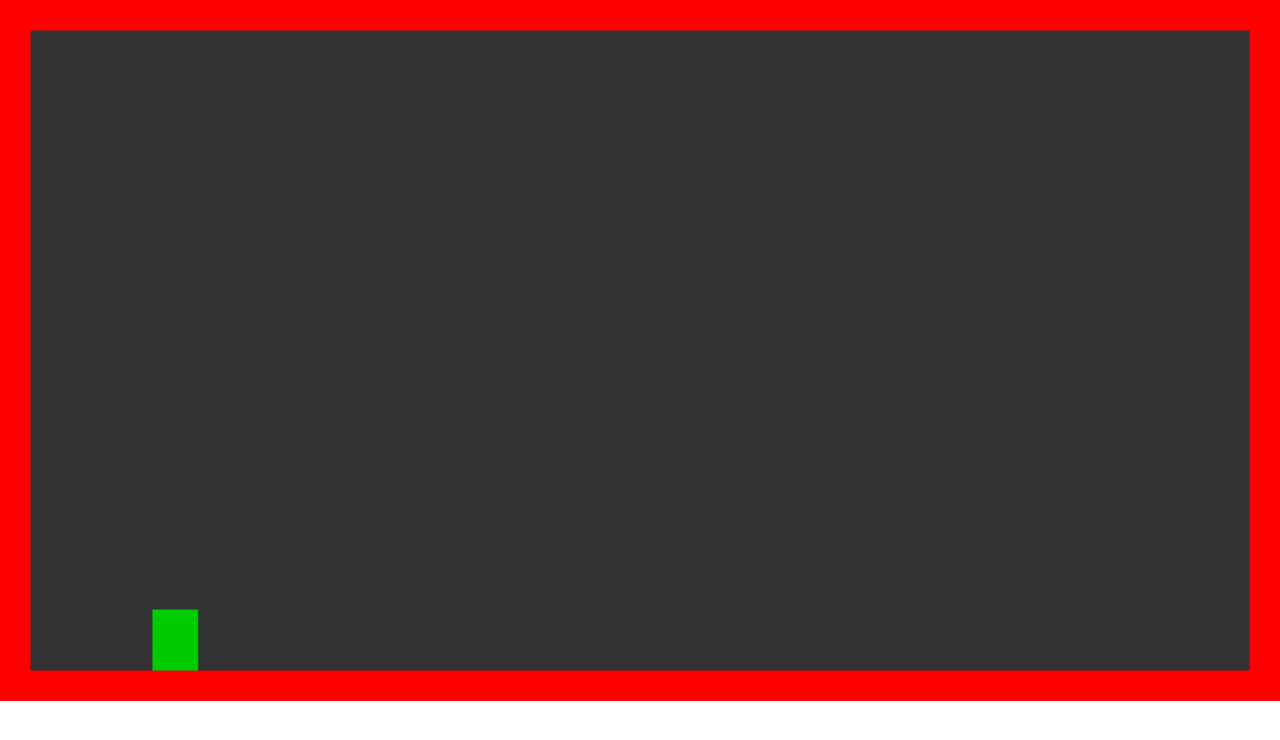
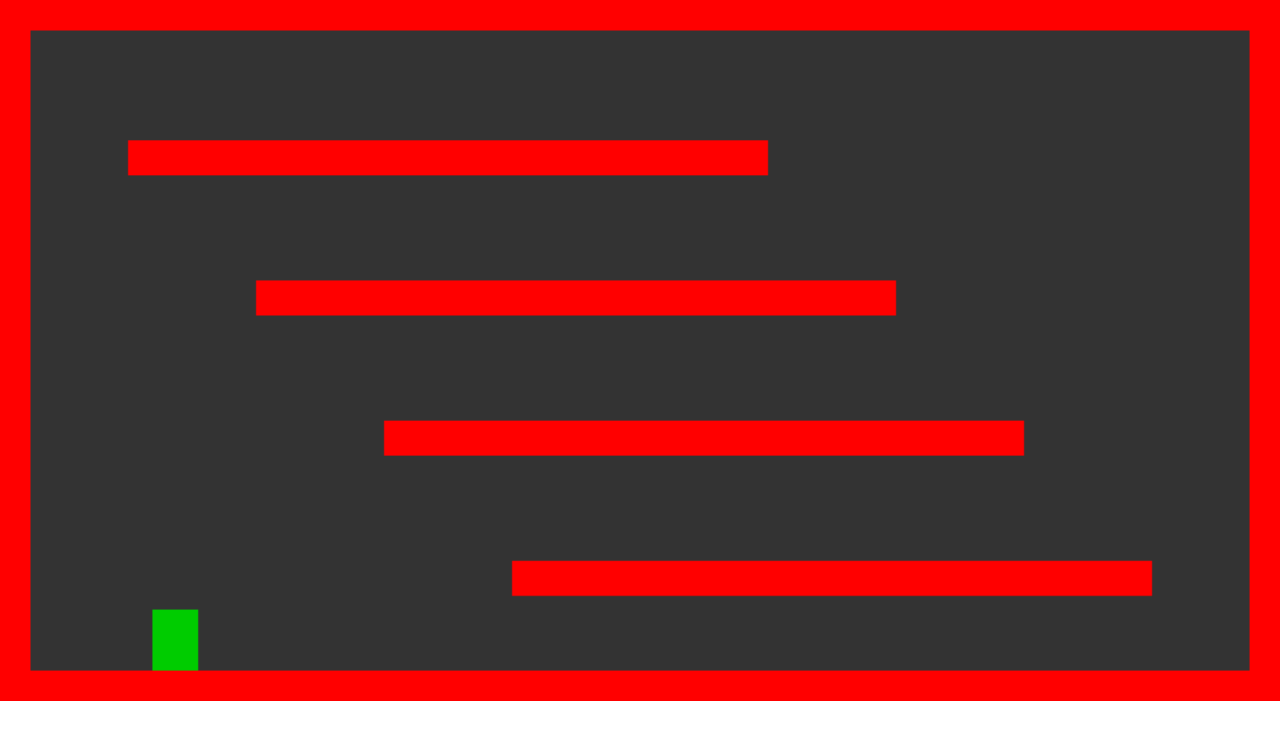
Before and after one commit to 550055/Shuki, a plain HTML site: page index.html in a window 1280 px wide. Drawn offline with Linux system fonts and the light colour scheme.

Commit message:
SK: add move and add collision

```diff
--- a/index.html
+++ b/index.html
@@ -4,7 +4,6 @@
   <head>
     <title>Shuki</title>
     <link rel="stylesheet" type="text/css" href="style.css">
-    <script type="text/javascript" src="js/app.js"></script>
     <script type="text/javascript" src="js/utils/collision.js"></script>
     <script type="text/javascript" src="js/utils/keyboard.js"></script>
     <script type="text/javascript" src="js/utils/text.js"></script>
--- a/js/app.js
+++ b/js/app.js
@@ -14,7 +14,7 @@ var load = function() {
   var canvas = document.getElementById('game');
   var data = {
     x: canvas.offsetLeft,
-    y: canvas.oddsetTop,
+    y: canvas.offsetTop,
     width: canvas.width,
     height: canvas.height,
     context: canvas.getContext('2d')
--- a/js/elements/player.js
+++ b/js/elements/player.js
@@ -5,16 +5,63 @@ var player = {
   height: 40,
   backgroundColor: '#0C0',
   speed: 3,
+  jumpForce: null,
+  maxJumpForce: 6,
   score: 0,
+  checkCollision: function() {
+    var i, collisionSide, hasCollisionBottom = false;
+    for (i = 0; i < game.elements.length; i++) {
+      collisionSide = collision.boxesSide(player, game.elements[i]);
+      if(collisionSide) {
+        if(collisionSide === 'left' && keyboard.left) {
+          this.x += this.speed;
+        } else if(collisionSide === 'right' && keyboard.right) {
+          this.x -= this.speed;
+        } else if(collisionSide === 'top') {
+          if(this.jumpForce >= 0) {
+            this.jumpForce = -0.2;
+          }
+        } else if(collisionSide === 'bottom') {
+          this.jumpForce = null;
+          this.y = game.elements[i].y - this.height;
+          hasCollisionBottom = true;
+        }
+      }
+    }
+    if(!hasCollisionBottom && this.jumpForce === null) {
+      this.jumpForce = -0.2;
+    }
+  },
   move: function() {
     if(keyboard.left) {
       this.x -= this.speed;
     } else if(keyboard.right) {
       this.x += this.speed;
     }
+    if(typeof this.jumpForce === 'number'){
+      if(this.jumpForce >= - this.maxJumpForce){
+        this.y -= this.jumpForce;
+        this.jumpForce -= 0.2;
+      } else{
+        this.jumpForce = null;
+      }
+    }
+  },
+  checkJump: function() {
+    if(keyboard.up && this.jumpForce === null){
+      this.jumpForce = this.maxJumpForce;
+    }
+  },
+  fixNumbers: function(){
+    if(typeof this.x === 'number') this.x = Math.round(this.x * 100) / 100;
+    if(typeof this.y === 'number') this.y = Math.round(this.y * 100) / 100;
+    if(typeof this.jumpForce === 'number') this.jumpForce = Math.round(this.jumpForce * 100) / 100;
   },
   update: function() {
+    this.fixNumbers();
+    this.checkJump();
     this.move();
+    this.checkCollision();
   },
   init: function() {
     this.y = wall.list['bottom'].y - this.height;
--- a/js/game.js
+++ b/js/game.js
@@ -9,59 +9,65 @@ var game = {
   lastStateChange: 30,
   elements: [],
   start: function(canvas) {
-    game.x = canvas.x;
-    game.y = canvas.y;
-    game.width = canvas.width;
-    game.height = canvas.height;
-    game.context = canvas.context;
-    game.state = gameStatesEnum.playing;
-    wall.create('top', 0, -980, game.width, 1000);
-    wall.create('bottom', 0, game.height-20, game.width, 1000);
-    wall.create('left', -980, 0, 1000, game.height);
-    wall.create('right', game.width-20, 0, 1000, game.height);
-    game.elements.push(wall.list.top);
-    game.elements.push(wall.list.bottom);
-    game.elements.push(wall.list.left);
-    game.elements.push(wall.list.right);
-    game.elements.push(player);
+    this.x = canvas.x;
+    this.y = canvas.y;
+    this.width = canvas.width;
+    this.height = canvas.height;
+    this.context = canvas.context;
+    this.state = gameStatesEnum.playing;
+    wall.create('top', 0, -980, this.width, 1000);
+    wall.create('bottom', 0, this.height-20, this.width, 1000);
+    wall.create('left', -980, 0, 1000, this.height);
+    wall.create('right', this.width-20, 0, 1000, this.height);
+    wall.create('i1', this.width*0.1, this.height*0.2, this.width*0.5, this.height*0.05);
+    wall.create('i2', this.width*0.2, this.height*0.4, this.width*0.5, this.height*0.05);
+    wall.create('i3', this.width*0.3, this.height*0.6, this.width*0.5, this.height*0.05);
+    wall.create('i4', this.width*0.4, this.height*0.8, this.width*0.5, this.height*0.05);
+    for (var key in wall.list) {
+      if (wall.list.hasOwnProperty(key)) {
+        this.elements.push(wall.list[key]);
+      }
+    }
+    this.elements.push(player);
     for (var i = 0; i < game.elements.length; i++) {
-      game.elements[i].init();
+      this.elements[i].init();
     }
-    setInterval(game.update, 1000/60);
+    setInterval(this.update.bind(this), 1000/60);
   },
   pause: function() {
-    if(game.state === gameStatesEnum.pause) {
-      game.state = gameStatesEnum.playing;
-    } else if(game.state === gameStatesEnum.playing) {
-      game.state = gameStatesEnum.pause;
+    if(this.state === gameStatesEnum.pause) {
+      this.state = gameStatesEnum.playing;
+    } else if(this.state === gameStatesEnum.playing) {
+      this.state = gameStatesEnum.pause;
     }
-    game.lastStateChange = 0;
+    this.lastStateChange = 0;
   },
   win: function() {},
   over: function() {},
   update: function() {
-    ++game.lastStateChange;
-    if(game.state === gameStatesEnum.playing) {
-      for (var i = 0; i < game.elements.length; i++) {
-        game.elements[i].update();
+    ++this.lastStateChange;
+    if(this.state === gameStatesEnum.playing) {
+      for (var i = 0; i < this.elements.length; i++) {
+        this.elements[i].update();
       }
     }
     if(keyboard.p && game.lastStateChange > 30) {
-      game.pause();
+      this.pause();
     }
-    game.render();
+    this.render();
   },
   render: function() {
-    if(game.state === gameStatesEnum.playing) {
-      game.context.fillStyle = game.backgroundColor;
-      game.context.fillRect(game.x, game.y, game.width, game.height);
-      for (var i = 0; i < game.elements.length; i++) {
-        game.elements[i].render();
+    if(this.state === gameStatesEnum.playing) {
+      this.context.fillStyle = this.backgroundColor;
+      this.context.fillRect(this.x, this.y, this.width, this.height);
+      //llamo a render de todos los objetos del juego
+      for (var i = 0; i < this.elements.length; i++) {
+        this.elements[i].render();
       }
     } else {
-      game.context.fillStyle = 'rgba(50, 50, 50, 0.01)';
-      game.context.fillRect(game.x, game.y, game.width, game.height);
-      switch(game.state) {
+      this.context.fillStyle = 'rgba(50, 50, 50, 0.01)';
+      this.context.fillRect(this.x, this.y, this.width, this.height);
+      switch(this.state) {
         case gameStatesEnum.pause:
           text.draw('Pausa', '#fff');
           break;
--- a/js/utils/collision.js
+++ b/js/utils/collision.js
@@ -9,7 +9,7 @@ var collision = {
       (boxA.y + boxA.height) > boxB.y;
   },
   circles: function(circleA, circleB) {
-    if (circleA === circleB) {
+    if(circleA === circleB) {
       return false;
     }
     return Math.abs(circleA.x - circleB.x) < (circleA.radius + circleB.radius) &&
@@ -30,7 +30,7 @@ var collision = {
   },
   boxesSide: function(boxA, boxB) {
     if(boxA === boxB) {
-      return false;
+      return null;
     }
     var collision = null;
     //Check if the 2 rectangle's centers are close enough to be colliding
--- a/style.css
+++ b/style.css
@@ -3,7 +3,7 @@ html, body {
   padding: 0;
   width: 100%;
   height: 100%;
-  text-align:center;
+  text-align: center;
 }
 
 canvas#game{
```
